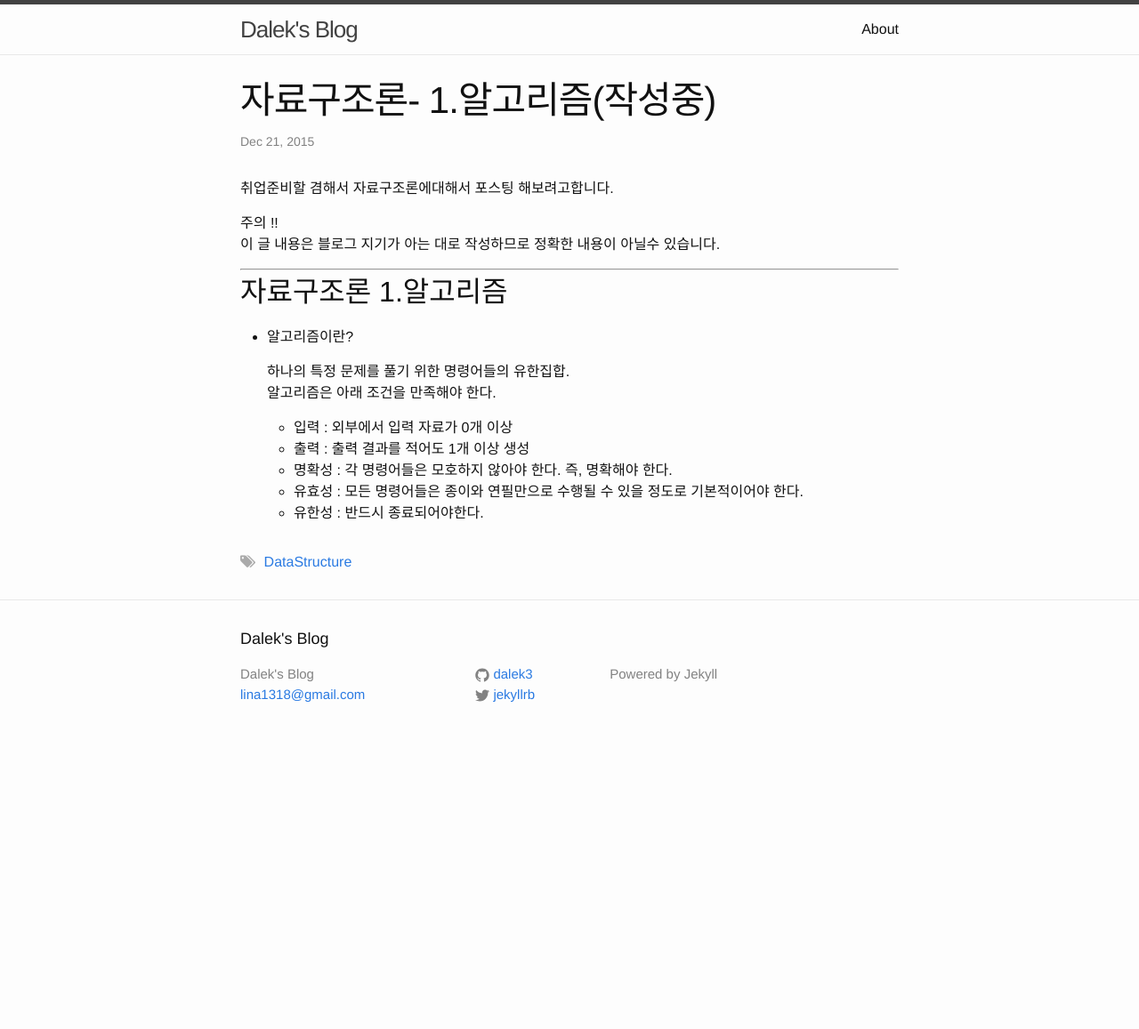
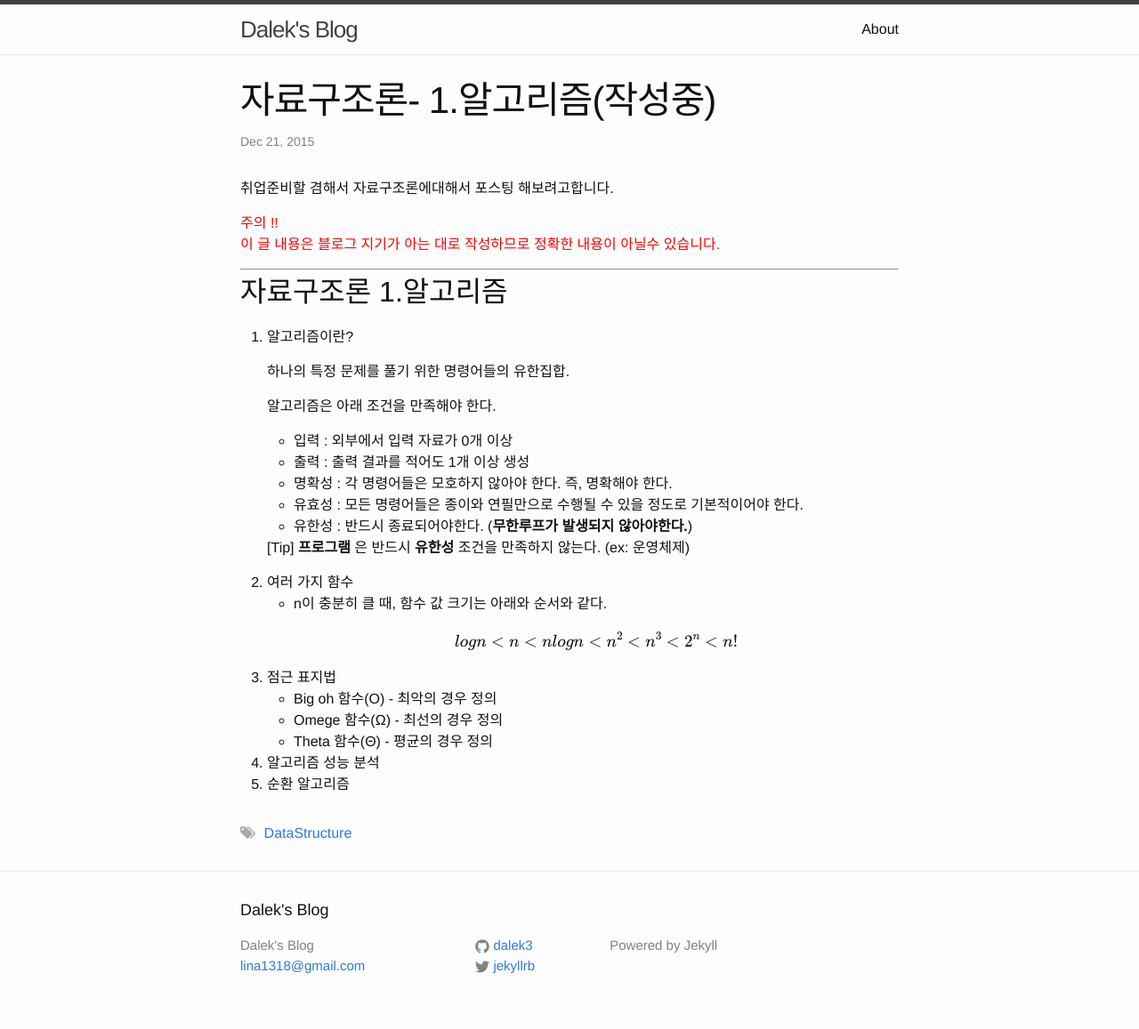
Before and after one commit to dalek3/dalek3.github.io, a Jekyll site: the page built from _posts/2015-12-21-hello-algo.markdown, in a window 1280 px wide. Shown: the whole page at 89% size. Built offline with Jekyll 4.4.1, drawn with Linux system fonts in a browser that asks for light colours; nearby versions of some CDN libraries; formulas are drawn with MathJax 3; before the commit the page ends 900 px from its top, so only the background shows below that.

Commit message:
posting 12/21

```diff
--- a/_layouts/default.html
+++ b/_layouts/default.html
@@ -24,5 +24,6 @@
       ga('create', 'UA-71355802-1', 'dalek3.github.io');
       ga('send', 'pageview');
     </script>
+    <script type="text/javascript" src="http://cdn.mathjax.org/mathjax/latest/MathJax.js?config=TeX-AMS-MML_HTMLorMML"></script>
   </body>
 </html>
--- a/_posts/2015-12-21-hello-algo.markdown
+++ b/_posts/2015-12-21-hello-algo.markdown
@@ -12,20 +12,37 @@ tags : DataStructure
 
 취업준비할 겸해서 자료구조론에대해서 포스팅 해보려고합니다.
 
-주의 !!
-이 글 내용은 블로그 지기가 아는 대로 작성하므로 정확한 내용이 아닐수 있습니다.
+<span style="color: red">주의 !!
+이 글 내용은 블로그 지기가 아는 대로 작성하므로 정확한 내용이 아닐수 있습니다.</span>
 
 ---
 
 ## 자료구조론  1.알고리즘
 
-- 알고리즘이란?
+1. 알고리즘이란?
 
 	하나의 특정 문제를 풀기 위한 명령어들의 유한집합.
+
 	알고리즘은 아래 조건을 만족해야 한다.
 
 	- 입력 : 외부에서 입력 자료가 0개 이상
 	- 출력 : 출력 결과를 적어도 1개 이상 생성
 	- 명확성 : 각 명령어들은 모호하지 않아야 한다. 즉, 명확해야 한다.
 	- 유효성 : 모든 명령어들은 종이와 연필만으로 수행될 수 있을 정도로 기본적이어야 한다.
-	- 유한성 : 반드시 종료되어야한다.
+	- 유한성 : 반드시 종료되어야한다. (**무한루프가 발생되지 않아야한다.**)
+
+	[Tip] **프로그램** 은 반드시 **유한성** 조건을 만족하지 않는다. (ex: 운영체제)
+2. 여러 가지 함수
+	- n이 충분히 클 때, 함수 값 크기는 아래와 순서와 같다.
+	: $$ logn < n < nlogn < n^2 < n^3 < 2^n < n! $$
+
+3. 점근 표지법
+	- Big oh 함수(O) - 최악의 경우
+	정의
+	- Omege 함수(Ω) - 최선의 경우
+	정의
+	- Theta 함수(Θ) - 평균의 경우
+	정의
+
+4. 알고리즘 성능 분석
+5. 순환 알고리즘
```
